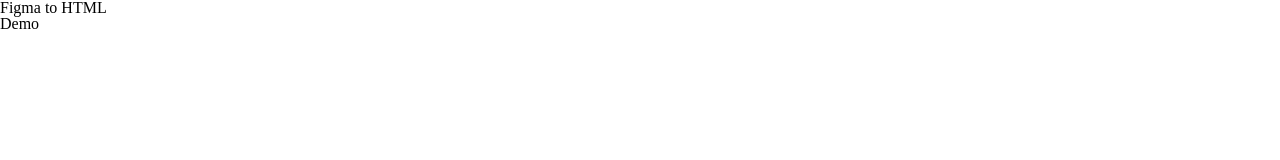
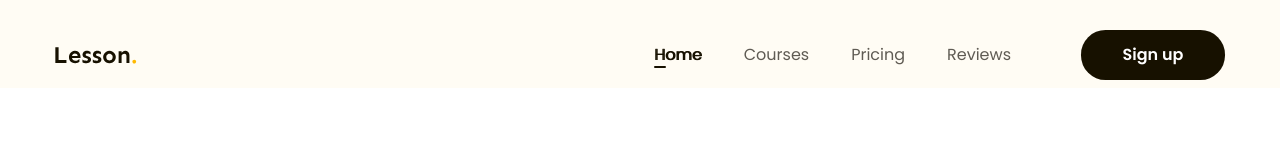
Before and after one commit to Dallamlb/Figma-to-HTML, a plain HTML site: page FIgma/index.html in a window 1280 px wide. Shown: the top 160 px of the page. Drawn offline with Linux system fonts and the light colour scheme.

Commit message:
p3 làm phấn header

```diff
--- a/FIgma/assets/css/style.css
+++ b/FIgma/assets/css/style.css
@@ -4,5 +4,77 @@
 html {
   font-size: 62.5%;
 }
-body{
-    font-size: 1.6rem
+body {
+  font-size: 1.6rem;
+  font-family: "Poppins", sans-serif;
+}
+/* =============Common=============== */
+a {
+  text-decoration: none;
+}
+.btn {
+  display: inline-block;
+  color: #fff;
+  min-width: 118px;
+  padding: 0 16px;
+  line-height: 50px;
+  text-align: center;
+  font-size: 1.6rem;
+  font-weight: 600;
+  border-radius: 24.5px;
+  background: #171100;
+}
+.main-conten {
+  width: 1170px;
+  max-width: calc(100% - 48px);
+  margin-right: auto;
+  margin-left: auto;
+}
+/* =============Header=============== */
+.header {
+  background: #fffcf4;
+}
+
+.header.fixed {
+  position: sticky;
+  top: -28px;
+}
+.header .body {
+  display: flex;
+  align-items: center;
+  padding: 30px 0 8px;
+}
+.nav {
+  margin-left: auto;
+}
+.nav ul {
+  display: flex;
+}
+.nav a {
+  position: relative;
+  color: #5f5b53;
+  font-size: 1.6rem;
+  padding: 8px 21px;
+}
+.nav li.active a,
+.nav a:hover {
+  color: #171100;
+  text-shadow: 1px 0 0 currentColor;
+}
+.nav li.active a::after {
+  position: absolute;
+  left: 21px;
+  bottom: 6px;
+  display: block;
+  content: "";
+  width: 12px;
+  height: 2px;
+  border-radius: 1px;
+  background: #171100;
+}
+.header .bnt-sign-up {
+  min-width: 144px;
+}
+.header .action {
+  margin-left: 49px;
+}
--- a/FIgma/index.html
+++ b/FIgma/index.html
@@ -5,12 +5,46 @@
     <meta name="viewport" content="width=device-width, initial-scale=1.0" />
     <!-- reset css -->
     <link rel="stylesheet" href="./assets/css/reset .css" />
+    <!-- embed fonts -->
+    <link rel="preconnect" href="https://fonts.googleapis.com" />
+    <link rel="preconnect" href="https://fonts.gstatic.com" crossorigin />
+    <link
+      href="https://fonts.googleapis.com/css2?family=Poppins:ital,wght@0,400;0,500;0,600;0,700;1,400&family=Sen:wght@400..800&display=swap"
+      rel="stylesheet"
+    />
     <!-- style -->
     <link rel="stylesheet" href="./assets/css/style.css" />
     <title>Figma to HTML</title>
   </head>
-  <body>
-    <h1>Figma to HTML</h1>
-    <h2>Demo</h2>
+  <body style="height: 10000px">
+    <header class="header fixed">
+      <div class="main-conten">
+        <div class="body">
+          <!-- logo -->
+          <img src="./assets/img/Lesson..svg" alt="Lesson" class="logo" />
+          <!-- nav -->
+          <nav class="nav">
+            <ul>
+              <li class="active">
+                <a href="#!">Home</a>
+              </li>
+              <li>
+                <a href="#!">Courses</a>
+              </li>
+              <li>
+                <a href="#!">Pricing</a>
+              </li>
+              <li>
+                <a href="#!">Reviews</a>
+              </li>
+            </ul>
+          </nav>
+          <!-- btn action -->
+          <div class="action">
+            <a href="#!" class="btn bnt-sign-up">Sign up</a>
+          </div>
+        </div>
+      </div>
+    </header>
   </body>
 </html>
```
Also changed, not shown: FIgma/assets/img/Lesson..svg (added), 3 other files.
